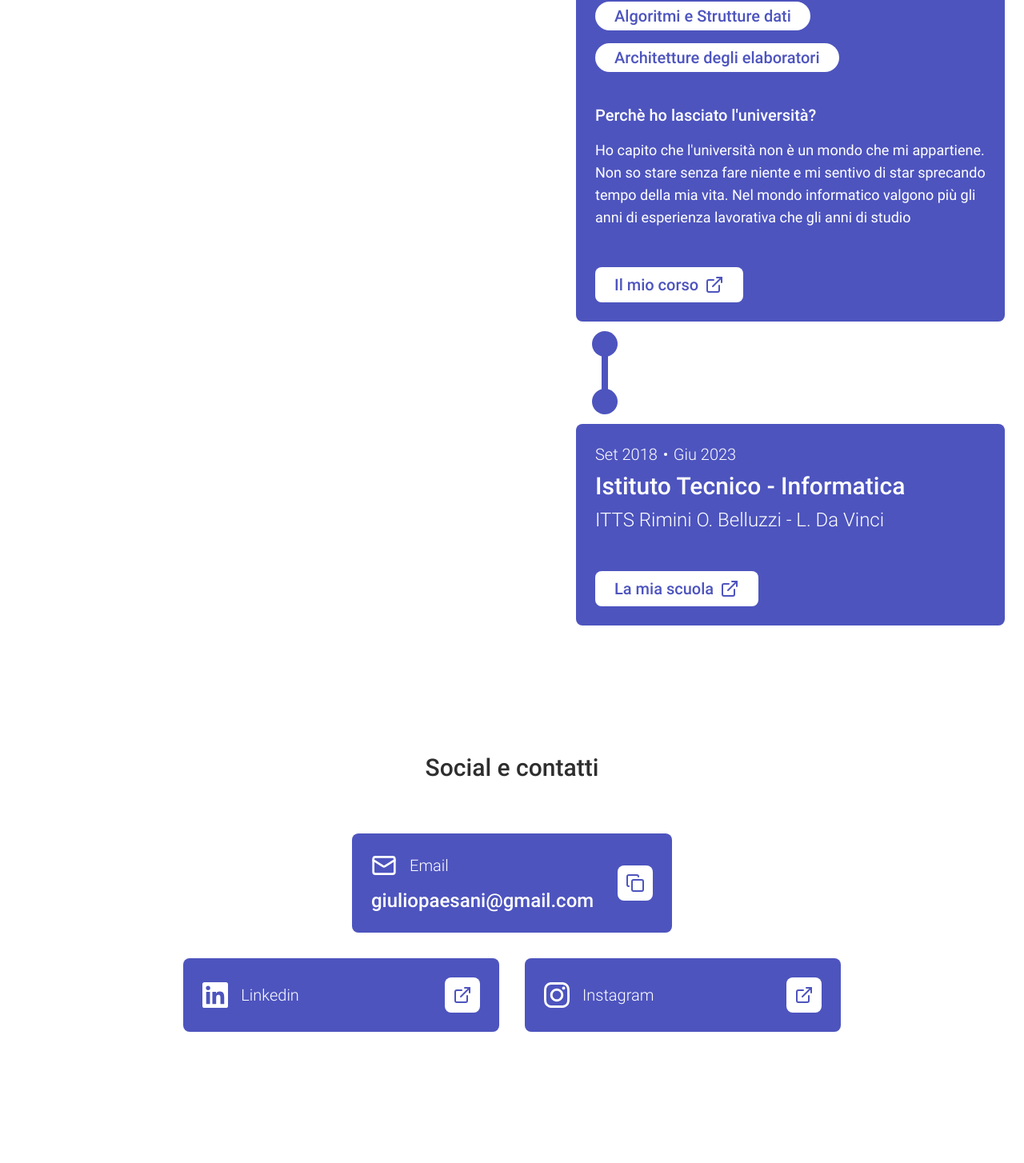
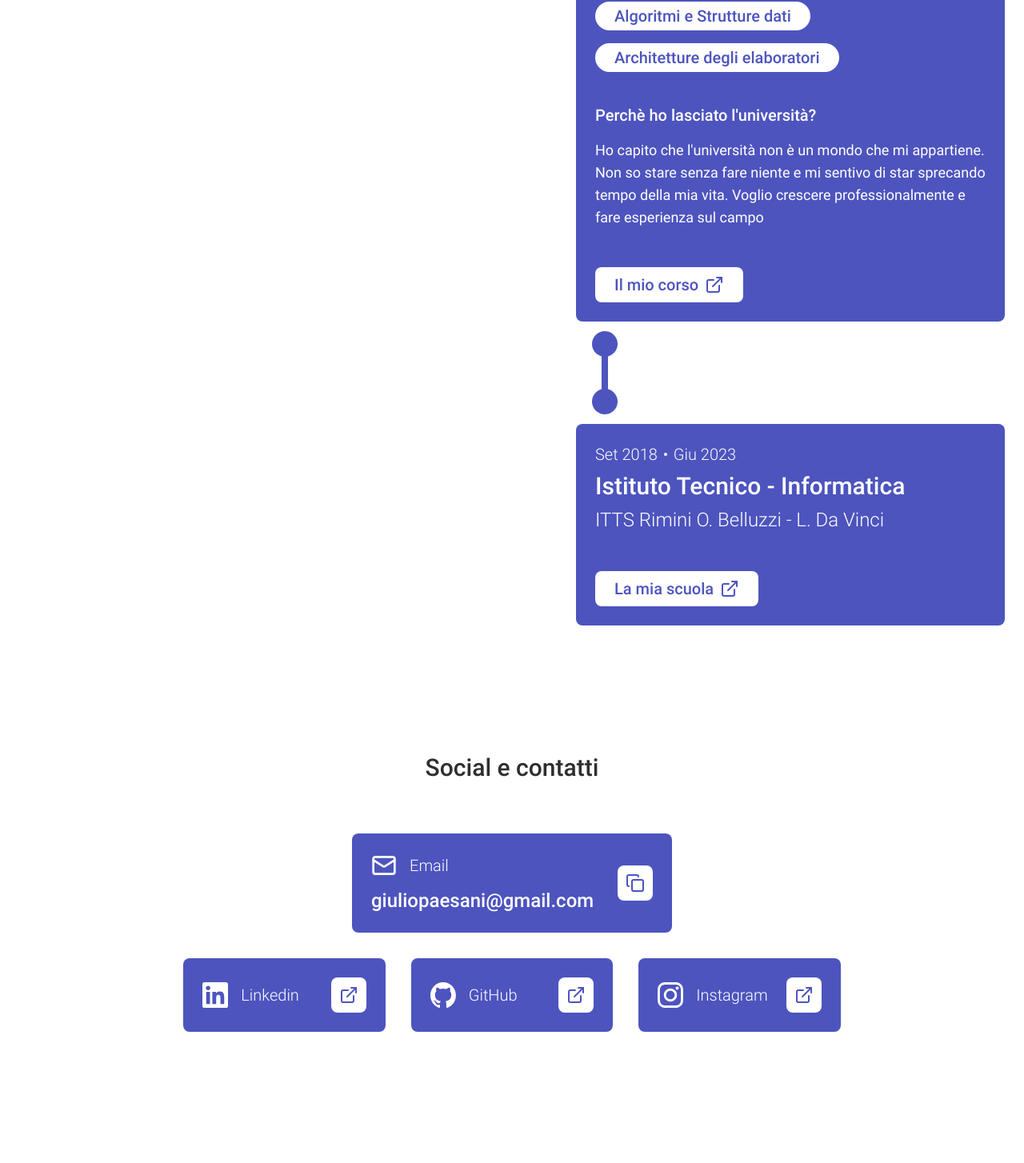
Before and after one commit to GiulioPaesani/giuliopaesani.it, a React (Create React App) app: page / in a window 1280 px wide. Shown: the part 3022-4476 px from the top of the page at 80% size. Built offline with nearby package versions, Linux system fonts and the light colour scheme.

Commit message:
Add Github to socials

```diff
--- a/src/components/Education/Graduation.tsx
+++ b/src/components/Education/Graduation.tsx
@@ -18,7 +18,7 @@ const Graduation = () => {
 					<FieldChips texts={['Analisi matematica', 'Programmazione', 'Algebra e Geometria', 'Algoritmi e Strutture dati', 'Architetture degli elaboratori']} />
 					<FieldTitle text={`Perchè ho lasciato l'università?`} />
 					<FieldDescription
-						text={`Ho capito che l'università non è un mondo che mi appartiene. Non so stare senza fare niente e mi sentivo di star sprecando tempo della mia vita. Nel mondo informatico valgono più gli anni di esperienza lavorativa che gli anni di studio`}
+						text={`Ho capito che l'università non è un mondo che mi appartiene. Non so stare senza fare niente e mi sentivo di star sprecando tempo della mia vita. Voglio crescere professionalmente e fare esperienza sul campo`}
 					/>
 				</>
 			}
--- a/src/components/Social/SocialCards.tsx
+++ b/src/components/Social/SocialCards.tsx
@@ -4,8 +4,9 @@ const SocialCards = () => {
 	return (
 		<div className='flex flex-col gap-8'>
 			<SocialCard icon='mail.svg' name='Email' subTitle='giuliopaesani@gmail.com' />
-			<div className='flex justify-between gap-8 w-full lg:w-2/3 m-auto flex-wrap sm:flex-nowrap'>
+			<div className='flex justify-between gap-8 w-full lg:flex-row flex-col xl:w-2/3 m-auto flex-wrap sm:flex-nowrap'>
 				<SocialCard icon='linkedin.svg' name='Linkedin' link='https://www.linkedin.com/in/giulio-paesani/' />
+				<SocialCard icon='github.svg' name='GitHub' link='https://github.com/GiulioPaesani' />
 				<SocialCard icon='instagram.svg' name='Instagram' link='https://www.instagram.com/giulio_paesani' />
 			</div>
 		</div>
```
Also changed, not shown: public/icons/github.svg (added).
